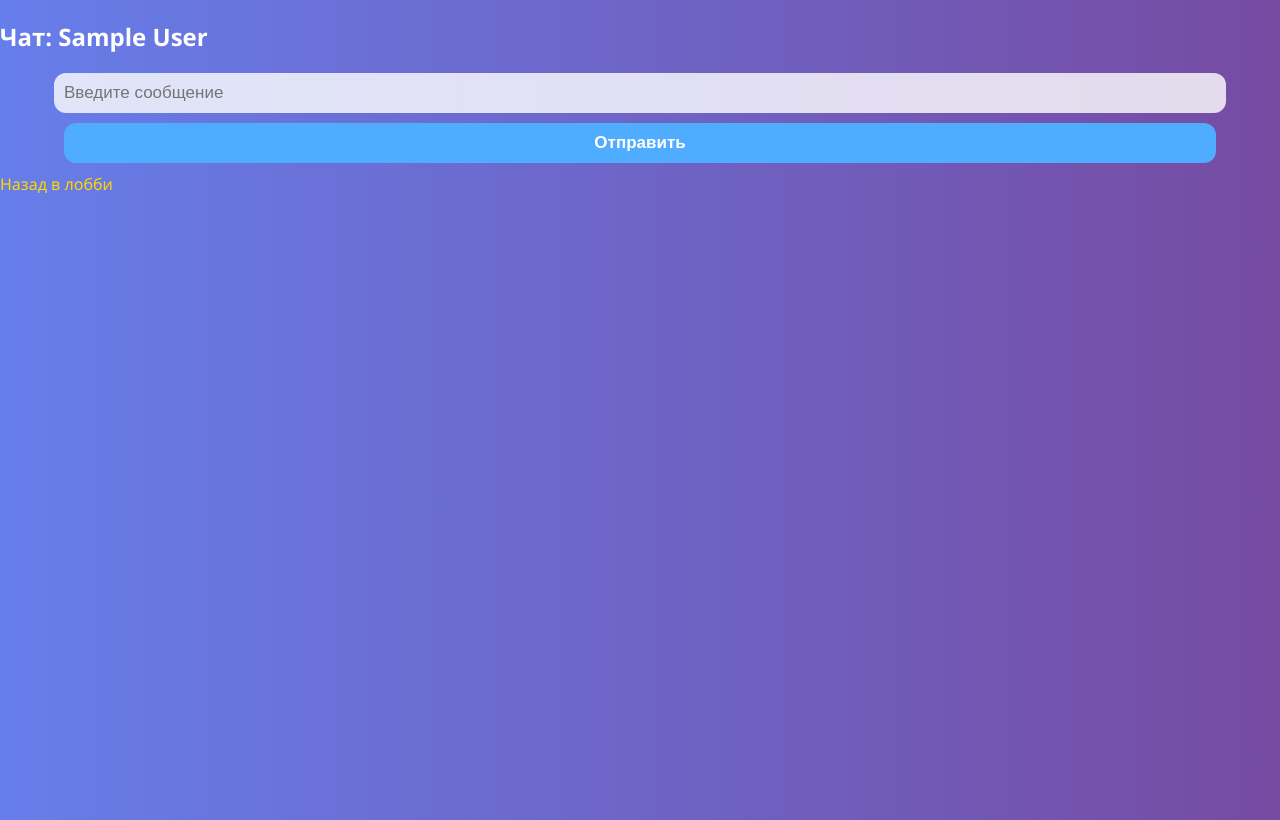
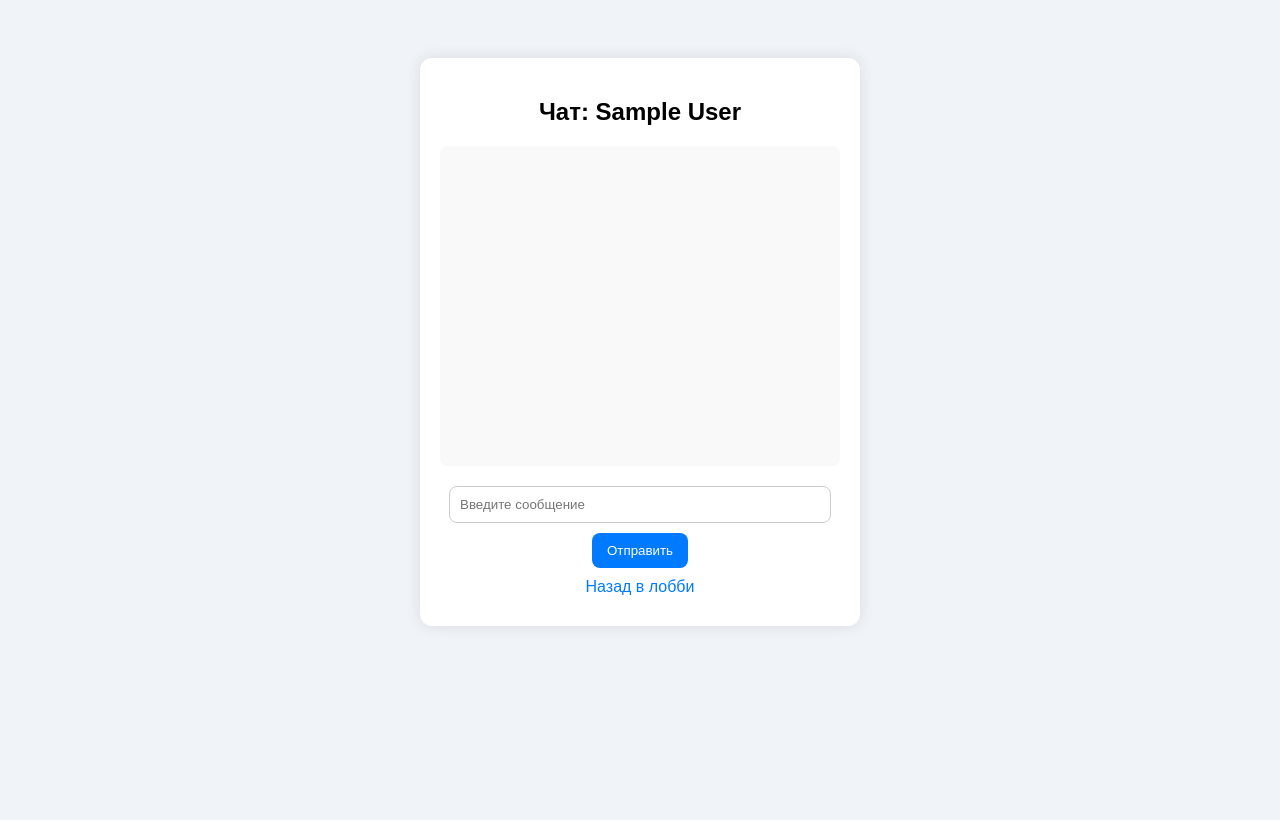
Before and after one commit to NaCl6512/Naix, a Flask app: page /chatroom in a window 1280 px wide. After the commit the page ends 626 px from the top, so only its background shows below. Run offline with Flask 3, Linux system fonts and the light colour scheme; the visitor is signed in with stand-in values (Sample User, id 1); data that the repository does not hold is empty.

Commit message:
Update style.css

```diff
--- a/static/style.css
+++ b/static/style.css
@@ -1,119 +1,75 @@
 body {
-margin: 0;
-padding: 0;
-font-family: 'Segoe UI', sans-serif;
-background: linear-gradient(to right, #667eea, #764ba2);
-color: #fff;
-overflow: hidden; /* ← ЭТО добавь */
-    height: 100vh;     /* ← И ЭТО тоже */
+    font-family: Arial, sans-serif;
+    background: #f0f4f8;
+    display: flex;
+    justify-content: center;
+    padding-top: 50px;
 }
 
-.center-box {
-width: 90%;
-max-width: 400px;
-margin: 80px auto;
-background: linear-gradient(to right, #667eea, #764ba2);
-padding: 30px;
-border-radius: 20px;
-text-align: center;
-box-shadow: 0 0 15px rgba(0, 0, 0, 0.3);
+.container, .chat-container {
+    background: white;
+    padding: 20px;
+    border-radius: 12px;
+    box-shadow: 0 0 15px rgba(0,0,0,0.1);
+    width: 400px;
+    text-align: center;
 }
 
-input[type="text"],
-input[type="password"],
-button {
+input[type="text"], input[type="password"] {
     width: 90%;
     padding: 10px;
-    margin: 10px auto;  /* ← центрирует и делает отступы сверху и снизу */
-    border: none;
-    border-radius: 12px;
-    font-size: 17px;
-    display: block;     /* ← чтобы работало с auto-маргинами */
-}
-
-input[type="text"],
-input[type="password"] {
-background: #ffffffcc;
-color: #333;
+    margin: 10px 0;
+    border-radius: 8px;
+    border: 1px solid #ccc;
 }
 
 button {
-background: #4facfe;
-color: white;
-font-weight: bold;
-cursor: pointer;
-transition: 0.3s;
+    background: #007bff;
+    color: white;
+    padding: 10px 15px;
+    border: none;
+    border-radius: 8px;
+    cursor: pointer;
 }
 
 button:hover {
-background: #00f2fe;
+    background: #0056b3;
 }
 
-a {
-color: #ffd700;
-text-decoration: none;
+.chat-link, .logout {
+    display: inline-block;
+    margin: 10px;
+    color: #007bff;
+    text-decoration: none;
 }
 
-a:hover {
-text-decoration: underline;
+.chat-link:hover, .logout:hover {
+    text-decoration: underline;
 }
 
-.chat-list {
-list-style: none;
-padding: 0;
+.messages {
+    background: #f9f9f9;
+    padding: 10px;
+    height: 300px;
+    overflow-y: scroll;
+    border-radius: 8px;
+    margin-bottom: 10px;
+    text-align: left;
 }
 
-.chat-list li {
-margin: 15px 0;
-background: #ffffffcc;
-border-radius: 12px;
+.message {
+    margin: 10px 0;
+    padding: 10px;
+    border-radius: 10px;
+    max-width: 70%;
 }
 
-.chat-list a {
-display: block;
-padding: 15px;
-font-size: 18px;
-color: #333;
+.message.own {
+    background: #d1e7dd;
+    margin-left: auto;
+    text-align: right;
 }
 
-.msg {
-max-width: 80%;
-padding: 8px 12px;
-margin: 6px 0;
-border-radius: 15px;
-word-wrap: break-word;
-clear: both;
+.message.other {
+    background: #f8d7da;
 }
-
-.mine {
-background-color: #bde5ff;
-float: right;
-text-align: left;
-color: black;
-}
-
-.other {
-background-color: #ffffff;
-float: left;
-text-align: left;
-color: black;
-}
-
-.other strong {
-color: #0077cc;
-display: block;
-margin-bottom: 2px;
-}
-
-.chat-header {
-    margin-top: 10px;
-    background: linear-gradient(to right, #667eea, #764ba2);
-    color: white;
-    padding: 15px;
-    margin-bottom: 15px;
-    border-radius: 10px;
-    font-size: 18px;
-    font-weight: bold;
-    text-align: center;
-    box-shadow: 0 2px 5px rgba(0, 0, 0, 0.1);
-      }
```
